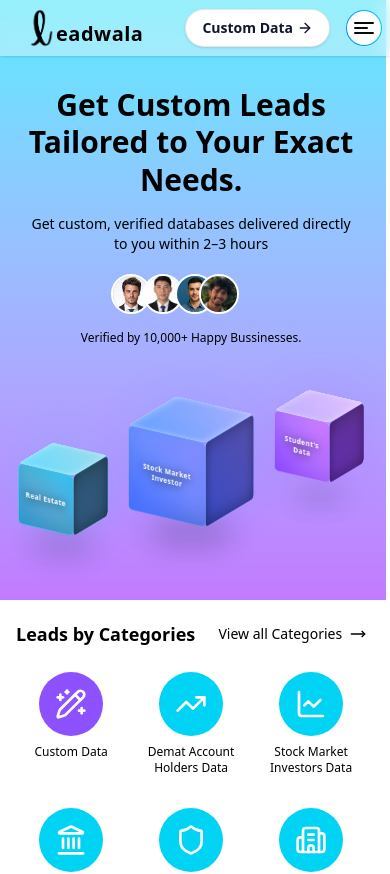
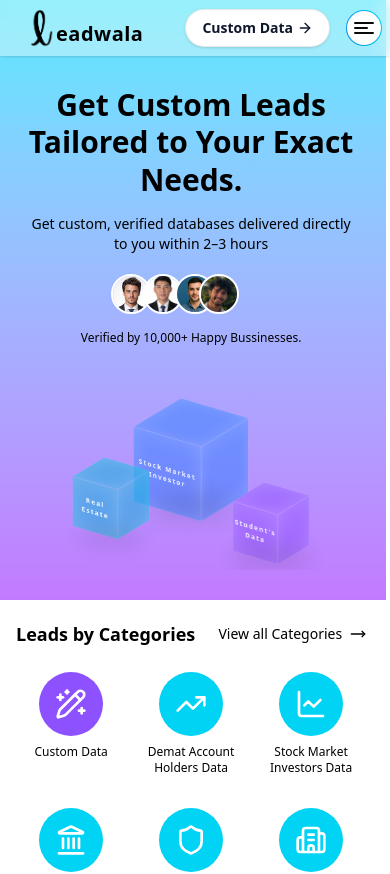
Before and after one commit to udaystorage/solution, a Next.js app: page /leadstore in a window 390 px wide. Shown: the top 874 px of the page. Built offline with nearby package versions, Linux system fonts and the light colour scheme.

Commit message:
fixed the cube animation responsiveness

```diff
--- a/app/components/Desigines/Cube.jsx
+++ b/app/components/Desigines/Cube.jsx
@@ -1,104 +1,71 @@
-"use client";
-import React, { useState, useCallback } from "react";
+"use client"
+import React, { useState, useRef, useCallback, useEffect } from "react";
 import SingleCube from "./SingleCube";
 
 export default function Cube() {
-  const BASE_ROTATION = { x: -22, y: -32 };
-  const [rotation, setRotation] = useState(BASE_ROTATION);
+  const [rotation, setRotation] = useState({ x: -25, y: -35 });
 
-  // Smooth mouse move interaction
-  const handleMouseMove = useCallback((e) => {
-    const { clientX, clientY } = e;
-    const { innerWidth, innerHeight } = window;
-
-    // Calculate normalized offset (-0.5 to 0.5)
-    const offsetX = (clientX / innerWidth) - 0.5;
-    const offsetY = (clientY / innerHeight) - 0.5;
-
-    // Subtle tilt response
-    setRotation({
-      x: BASE_ROTATION.x - offsetY * 15,
-      y: BASE_ROTATION.y + offsetX * 20,
-    });
-  }, []);
-
-  const handleMouseLeave = useCallback(() => {
-    setRotation(BASE_ROTATION);
-  }, []);
 
   return (
-    <div
-      className="w-full h-full min-h-[420px] flex items-center justify-center bg-transparent select-none overflow-visible relative"
-      onMouseMove={handleMouseMove}
-      onMouseLeave={handleMouseLeave}
-    >
-      {/* Global CSS keyframes for floating animation */}
-      <style>{`
-        @keyframes cube-hover-float {
-          0%, 100% { transform: translateY(0px); }
-          50%      { transform: translateY(calc(-1 * var(--float-h, 18px))); }
-        }
-        @keyframes cube-hover-shadow {
-          0%, 100% { transform: scale(1); opacity: 0.5; }
-          50%      { transform: scale(0.65); opacity: 0.2; }
-        }
-        .cube-float-wrap {
-          animation: cube-hover-float var(--float-dur, 3.2s) ease-in-out infinite;
-          animation-delay: var(--float-delay, 0s);
-        }
-        .cube-shadow-anim {
-          animation: cube-hover-shadow var(--float-dur, 3.2s) ease-in-out infinite;
-          animation-delay: var(--float-delay, 0s);
-        }
-        .cube-responsive-scale {
-          transform: scale(0.65);
-        }
-        @media (min-width: 640px) {
-          .cube-responsive-scale { transform: scale(0.85); }
-        }
-        @media (min-width: 1024px) {
-          .cube-responsive-scale { transform: scale(1); }
-        }
-      `}</style>
+<div className="w-full h-full flex flex-col items-center justify-center bg-transparent rounded-2xl p-8 select-none overflow-hidden">
 
-      {/* Main Container Layout */}
-      <div className="relative flex items-center justify-center w-full max-w-2xl h-full">
-        {/* Central / Main Block */}
   <SingleCube
+    floatDelay={1}
+    floatHeight="10"
+    floatDuration="3"
+    shadow=""
     name="Stock Market Investor"
-          colorTheme="blue"
-          size={140}
+    colour="bg-blue-500/50 blur-10"
+    position="
+      translate-y-20
+      md:translate-y-12
+      lg:translate-y-20
+    "
+    ztranslate={75}
     rotation={rotation}
-          floatDuration={3.6}
-          floatDelay={0}
-          floatHeight={20}
-          position="z-20 relative"
+    width={150}
+    height={150}
   />
 
-        {/* Left Block */}
   <SingleCube
+    floatDelay={0}
+    floatHeight="20"
+    floatDuration="2.5"
+    shadow=""
     name="Real Estate"
-          colorTheme="cyan"
-          size={100}
+    colour="bg-cyan-500/50 blur-10"
+    position="
+      -translate-x-20
+      sm:-translate-x-45
+      md:-translate-x-28 md:-translate-y-2
+      lg:-translate-x-45
+    "
+    ztranslate={50}
     rotation={rotation}
-          floatDuration={3.0}
-          floatDelay={0.6}
-          floatHeight={14}
-          position="z-10 absolute -translate-x-32 sm:-translate-x-44 translate-y-6"
+    width={100}
+    height={100}
   />
 
-        {/* Right Block */}
   <SingleCube
+    floatDelay={0.5}
+    floatHeight="20"
+    floatDuration="2.2"
+    shadow=""
     name="Student's Data"
-          colorTheme="violet"
-          size={100}
+    colour="bg-violet-500/50 blur-10"
+    position="
+      translate-x-20
+      -translate-y-20
+      sm:translate-x-40 sm:-translate-y-20
+      md:translate-x-24 md:-translate-y-14
+      lg:translate-x-40 lg:-translate-y-20
+    "
+    ztranslate={50}
     rotation={rotation}
-          floatDuration={3.2}
-          floatDelay={1.2}
-          floatHeight={16}
-          position="z-10 absolute translate-x-32 sm:translate-x-44 -translate-y-6"
+    width={100}
+    height={100}
   />
-      </div>
+
 </div>
   );
 }
--- a/app/components/Desigines/Datasets.js
+++ /dev/null
@@ -1,47 +0,0 @@
-// Finance
-export const financeDatasets = [
-  "Stock Market Investors",
-  "Mutual Fund Investors",
-  "Demat Account Holders",
-  "Forex Traders",
-  "Angel Investors",
-  "Venture Capital Firms",
-  "HNI Investors",
-  "Retail Investors",
-  "Crypto Investors",
-  "Insurance Advisors",
-  "Loan Applicants",
-  "Credit Card Users",
-];
-
-// Business
-export const businessDatasets = [
-  "Real Estate",
-  "Manufacturers",
-  "Exporters",
-  "Importers",
-  "Restaurants",
-  "Hotels",
-  "Retail Stores",
-  "Jewellery Shops",
-  "Automobile Dealers",
-  "Construction Companies",
-  "Hospital Chains",
-  "Pharmaceutical Companies",
-];
-
-// Consumer
-export const consumerDatasets = [
-  "Students",
-  "Doctors",
-  "Teachers",
-  "Lawyers",
-  "Chartered Accountants",
-  "Architects",
-  "Engineers",
-  "Government Employees",
-  "Working Professionals",
-  "Home Buyers",
-  "Parents",
-  "Senior Citizens",
-];
--- a/app/components/Desigines/SingleCube.jsx
+++ b/app/components/Desigines/SingleCube.jsx
@@ -1,73 +1,77 @@
-import React from 'react';
+import React from 'react'
 
 export default function SingleCube({
   name,
-  position = "",
-  size = 120, // default cubic dimension in px
-  colorTheme = "blue", // "blue" | "cyan" | "violet"
-  rotation = { x: -25, y: -35 },
-  floatDuration = 3.2,
-  floatDelay = 0,
-  floatHeight = 16,
+  shadow,
+  position,
+  ztranslate,
+  rotation,
+  width = 100,
+  height = 100,
+  colour,
+  floatDuration = 3.2, // seconds
+  floatDelay = 0,       // seconds
+  floatHeight = 18,     // px
 }) {
-  const halfSize = size / 2;
-
-  // Theme configuration for DaaS glow aesthetics
-  const themes = {
-    blue: {
-      front: "bg-gradient-to-tr from-blue-600/70 via-blue-500/50 to-indigo-400/60 border-blue-300/40 shadow-[inset_0_0_25px_rgba(59,130,246,0.3)]",
-      top: "bg-gradient-to-tr from-blue-400/80 to-indigo-300/70 border-white/40 shadow-[inset_0_0_20px_rgba(255,255,255,0.4)]",
-      right: "bg-gradient-to-tr from-blue-800/80 to-indigo-900/70 border-blue-500/30 shadow-[inset_0_0_30px_rgba(0,0,0,0.4)]",
-      glow: "bg-blue-500/30",
-    },
-    cyan: {
-      front: "bg-gradient-to-tr from-cyan-600/70 via-teal-500/50 to-cyan-400/60 border-cyan-300/40 shadow-[inset_0_0_25px_rgba(6,182,212,0.3)]",
-      top: "bg-gradient-to-tr from-cyan-300/80 to-teal-200/70 border-white/40 shadow-[inset_0_0_20px_rgba(255,255,255,0.4)]",
-      right: "bg-gradient-to-tr from-cyan-900/80 to-teal-950/70 border-cyan-500/30 shadow-[inset_0_0_30px_rgba(0,0,0,0.4)]",
-      glow: "bg-cyan-400/30",
-    },
-    violet: {
-      front: "bg-gradient-to-tr from-violet-600/70 via-purple-500/50 to-fuchsia-400/60 border-violet-300/40 shadow-[inset_0_0_25px_rgba(139,92,246,0.3)]",
-      top: "bg-gradient-to-tr from-violet-300/80 to-fuchsia-200/70 border-white/40 shadow-[inset_0_0_20px_rgba(255,255,255,0.4)]",
-      right: "bg-gradient-to-tr from-violet-900/80 to-purple-950/70 border-violet-500/30 shadow-[inset_0_0_30px_rgba(0,0,0,0.4)]",
-      glow: "bg-violet-500/30",
-    },
-  };
-
-  const currentTheme = themes[colorTheme] || themes.blue;
-
-  // Face definition with volumetric shading
   const FACES = [
-    { id: "front", transform: `rotateY(0deg) translateZ(${halfSize}px)`, style: currentTheme.front, showName: true },
-    { id: "back", transform: `rotateY(180deg) translateZ(${halfSize}px)`, style: currentTheme.right, showName: false },
-    { id: "right", transform: `rotateY(90deg) translateZ(${halfSize}px)`, style: currentTheme.right, showName: false },
-    { id: "left", transform: `rotateY(-90deg) translateZ(${halfSize}px)`, style: currentTheme.front, showName: false },
-    { id: "top", transform: `rotateX(90deg) translateZ(${halfSize}px)`, style: currentTheme.top, showName: false },
-    { id: "bottom", transform: `rotateX(-90deg) translateZ(${halfSize}px)`, style: currentTheme.right, showName: false },
+    { name: `${name}`, transform: `rotateY(0deg) translateZ(${ztranslate}px)`, from: `${colour}`, id: "1" },
+    { name: "", transform: `rotateY(180deg) translateZ(${ztranslate}px)`, from: `${colour}`, id: "2" },
+    { name: "", transform: `rotateY(90deg) translateZ(${ztranslate}px)`, from: `${colour}`, id: "3" },
+    { name: "", transform: `rotateY(-90deg) translateZ(${ztranslate}px)`, from: `${colour}`, id: "4" },
+    { name: "", transform: `rotateX(90deg) translateZ(${ztranslate}px)`, from: `${colour}`, id: "5" },
+    { name: "", transform: `rotateX(-90deg) translateZ(${ztranslate}px)`, from: `${colour}`, id: "6" },
   ];
 
   return (
-    <div className={`cube-stage flex justify-center items-center ${position}`} style={{ perspective: "1000px" }}>
+    <div className={`cube-stage w-full flex justify-center ${position}`} style={{ perspective: "900px" }}>
+      <style>{`
+        @keyframes cube-hover-float {
+          0%   { transform: translateY(0px); }
+          50%  { transform: translateY(calc(-1 * var(--float-h, 18px))); }
+          100% { transform: translateY(0px); }
+        }
+        @keyframes cube-hover-shadow {
+          0%   { transform: scale(1);    opacity: 0.5; }
+          50%  { transform: scale(0.65); opacity: 0.25; }
+          100% { transform: scale(1);    opacity: 0.5; }
+        }
+        .cube-float-wrap {
+          animation: cube-hover-float var(--float-dur, 3.2s) ease-in-out infinite;
+          animation-delay: var(--float-delay, 0s);
+        }
+        .cube-shadow-anim {
+          animation: cube-hover-shadow var(--float-dur, 3.2s) ease-in-out infinite;
+          animation-delay: var(--float-delay, 0s);
+        }
+        .cube-responsive-scale {
+          transform: scale(0.55);
+        }
+        @media (min-width: 480px) {
+          .cube-responsive-scale { transform: scale(0.7); }
+        }
+        @media (min-width: 640px) {
+          .cube-responsive-scale { transform: scale(0.85); }
+        }
+        @media (min-width: 1024px) {
+          .cube-responsive-scale { transform: scale(1); }
+        }
+      `}</style>
+
+      {/* everything below scales together as one unit, so cube geometry never distorts */}
       <div className="cube-responsive-scale flex flex-col items-center" style={{ transformOrigin: "center center" }}>
-
-        {/* Floating Wrapper */}
         <div
-          className="cube-float-wrap relative"
+          className="cube-float-wrap"
           style={{
             "--float-dur": `${floatDuration}s`,
             "--float-delay": `${floatDelay}s`,
             "--float-h": `${floatHeight}px`,
           }}
         >
-          {/* Ambient Glow behind Cube */}
-          <div className={`absolute -inset-4 rounded-full blur-2xl opacity-60 pointer-events-none ${currentTheme.glow}`} />
-
-          {/* 3D Cube Container */}
           <div
-            className="relative transition-transform duration-100 ease-out"
+            className="relative"
             style={{
-              width: `${size}px`,
-              height: `${size}px`,
+              width: `${width}px`,
+              height: `${height}px`,
               transformStyle: "preserve-3d",
               transform: `rotateX(${rotation.x}deg) rotateY(${rotation.y}deg)`,
             }}
@@ -75,35 +79,36 @@
             {FACES.map((face) => (
               <div
                 key={face.id}
-                className={`absolute inset-0 flex items-center justify-center rounded-lg border backdrop-blur-md transition-all duration-300 ${face.style}`}
+                className={`absolute inset-0 flex items-center justify-center rounded-sm border border-white/20 ${face.from} shadow-[inset_0_0_40px_rgba(255,255,255,0.15)]`}
                 style={{
-                  width: `${size}px`,
-                  height: `${size}px`,
+                  width: `${width}px`,
+                  height: `${height}px`,
                   transform: face.transform,
                   backfaceVisibility: "hidden",
                 }}
               >
-                {face.showName && name && (
-                  <span className="text-white text-xs sm:text-sm font-semibold tracking-wider text-center p-3 drop-shadow-[0_2px_8px_rgba(0,0,0,0.8)]">
-                    {name}
-                  </span>
-                )}
+                <span className="text-white/90 text-sm text-center tracking-[0.2em] font-bold">
+                  <div className="w-full h-full flex items-center justify-center p-2">
+                    {face.name}
+                  </div>
+                </span>
               </div>
             ))}
           </div>
         </div>
 
-        {/* Dynamic Shadow */}
         <div
-          className="mx-auto rounded-full bg-black/60 blur-xl cube-shadow-anim mt-6 pointer-events-none"
+          className={`mx-auto rounded-full bg-black/50 blur-xl cube-shadow-anim ${shadow}`}
           style={{
-            width: `${size * 0.9}px`,
-            height: `${size * 0.2}px`,
+            width: "140px",
+            height: "20px",
+            marginBottom: "-20px",
             "--float-dur": `${floatDuration}s`,
             "--float-delay": `${floatDelay}s`,
+            transform: `scaleX(${1 - Math.abs(rotation.x % 180) / 300})`,
           }}
         />
       </div>
     </div>
-  );
+  )
 }
```
Also changed, not shown: app/components/Desigines/useDatasetRotation.js (deleted, +0 -21 lines). Lines whose indentation alone changed are shown as unchanged.
